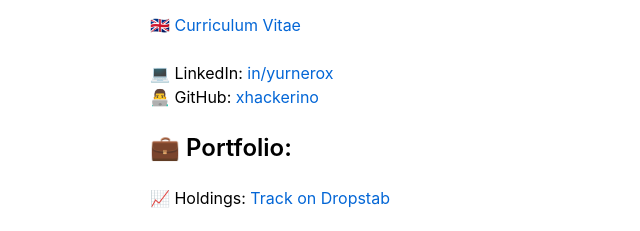
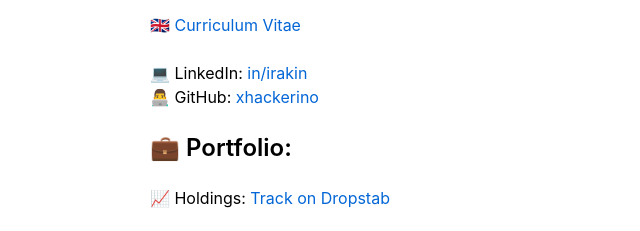
Before and after one commit to xhackerino/rakin.today, a plain HTML site: page index.html in a window 1280 px wide. Shown: the part 407-638 px from the top of the page, 0-640 px from the left. Drawn offline with Linux system fonts and the light colour scheme.

Commit message:
updated CV

```diff
--- a/index.html
+++ b/index.html
@@ -108,8 +108,8 @@
         <br>
         <div>
             <span class="linkedIn-label">LinkedIn:</span>
-            <a class="linkedin" href="https://linkedin.com/in/yurnerox" target="_blank">
-                in/yurnerox
+            <a class="linkedin" href="https://linkedin.com/in/irakin" target="_blank">
+                in/irakin
             </a>
         </div>
 
```
Also changed, not shown: 1 other file.
